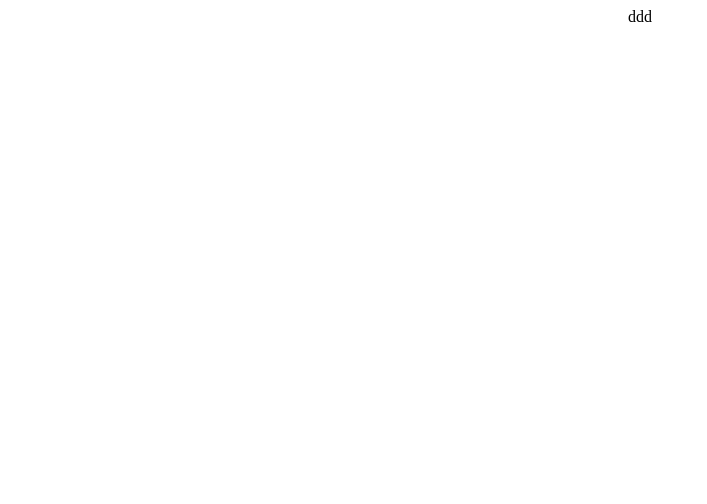
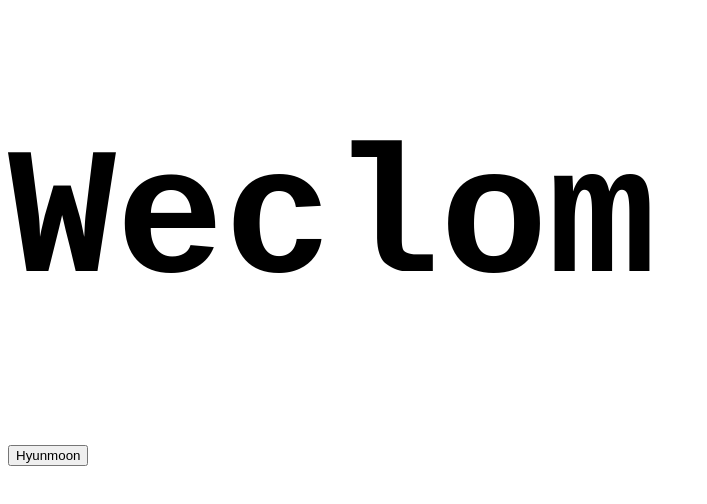
Before and after one commit to Na-David/Movie-Web, a React (Create React App) app: page / in a window 1280 px wide. Shown: the top 504 px of the page, without its empty margins (0-707 px from the left). Built offline with nearby package versions, Linux system fonts and the light colour scheme.

Commit message:
module.css

```diff
--- a/package.json
+++ b/package.json
@@ -6,6 +6,7 @@
     "@testing-library/jest-dom": "^5.16.5",
     "@testing-library/react": "^13.4.0",
     "@testing-library/user-event": "^13.5.0",
+    "prop-types": "^15.8.1",
     "react": "^18.2.0",
     "react-dom": "^18.2.0",
     "react-scripts": "5.0.1",
--- a/src/App.css
+++ /dev/null
@@ -1,3 +0,0 @@
-.App {
-  text-align: center;
-}
--- a/src/App.js
+++ b/src/App.js
@@ -1,12 +1,11 @@
-
-import './App.css';
+import Button from "./button";
+import styles from "./App.module.css";
 
 function App() {
   return (
-    <div className="App">
-      <header className="App-header">
-ddd
-      </header>
+    <div>
+      <h1 className={styles.title}>Weclom</h1>
+      <Button text={"Hyunmoon"}/>
     </div>
   );
 }
--- /dev/null
+++ b/src/App.module.css
@@ -0,0 +1,4 @@
+.title {
+    font-family: 'Courier New', Courier, monospace;
+    font-size: 180px;
+}
--- /dev/null
+++ b/src/Button.Module.css
@@ -0,0 +1,4 @@
+.btn {
+    color: white;
+    background-color: tomato;
+}
--- /dev/null
+++ b/src/button.js
@@ -0,0 +1,14 @@
+import PropTypes from "prop-types";
+import styles from "./Button.Module.css";
+
+const Button = ({text}) => {
+    return(
+            <button className={styles.btn}>{text}</button>
+    )
+}
+
+Button.prototype = {
+    text: PropTypes.string.isRequired
+};
+
+export default Button;
--- a/src/index.css
+++ /dev/null
@@ -1,13 +0,0 @@
-body {
-  margin: 0;
-  font-family: -apple-system, BlinkMacSystemFont, 'Segoe UI', 'Roboto', 'Oxygen',
-    'Ubuntu', 'Cantarell', 'Fira Sans', 'Droid Sans', 'Helvetica Neue',
-    sans-serif;
-  -webkit-font-smoothing: antialiased;
-  -moz-osx-font-smoothing: grayscale;
-}
-
-code {
-  font-family: source-code-pro, Menlo, Monaco, Consolas, 'Courier New',
-    monospace;
-}
--- a/src/index.js
+++ b/src/index.js
@@ -1,6 +1,7 @@
 import React from 'react';
 import ReactDOM from 'react-dom/client';
 import App from './App';
+
 
 
 const root = ReactDOM.createRoot(document.getElementById('root'));
```
Also changed, not shown: 1 other file (tests, documents, lock files or other folders).
